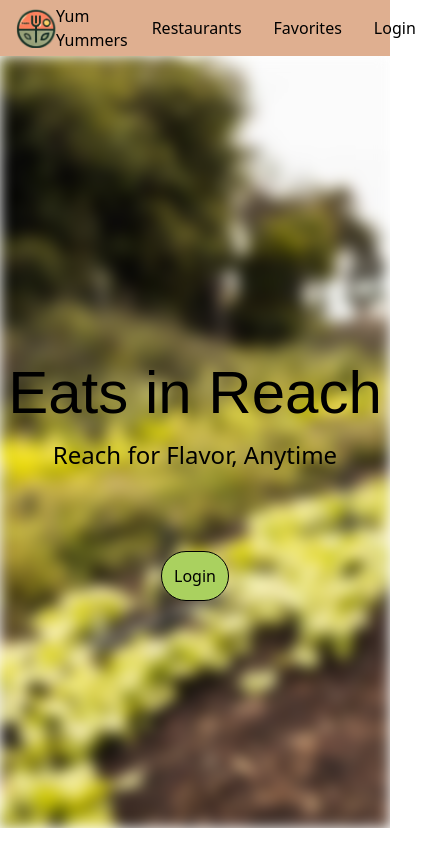
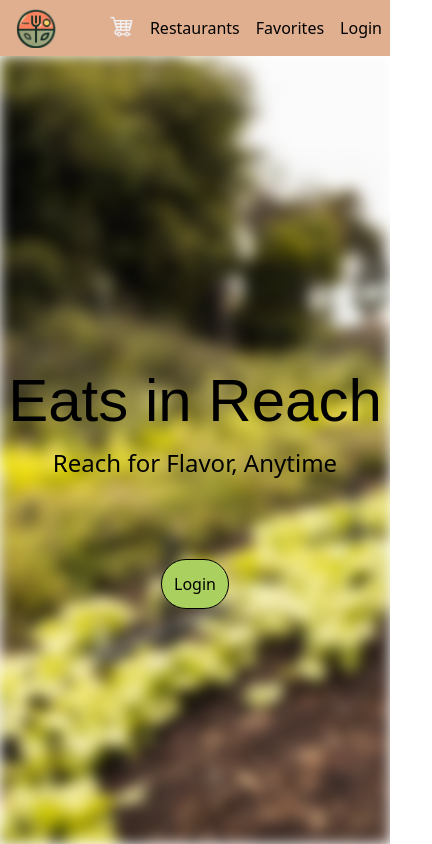
Before and after one commit to Bay-Valley-Tech-Code-Academy/EatsInReach, a Next.js app: page / in a window 390 px wide. Shown: the whole page, 432 px wide, since content can reach past the window. Built offline with nearby package versions, Linux system fonts and the light colour scheme; a web font is replaced by a local one.

Commit message:
fix(nav): Added some more fixes due to mobile view

```diff
--- a/src/app/Components/Navbar.js
+++ b/src/app/Components/Navbar.js
@@ -5,17 +5,16 @@ export default function Navbar() {
   return (
     <header className="bg-[#dfaf90] flex w-full items-center h-screen max-h-14 justify-between">
       {/*/Pages/Home?LandingPage*/}
-      <Link href="/">
-        <div className="flex mx-4 justify-between items-center ">
+      <div className="flex mx-4 justify-between items-center ">
+        <Link href="/">
           <Image src="/phLogo.png" height="30" width="40" alt="Yum Yummers" />
-
-          <h2>Yum Yummers</h2>
-        </div>
-      </Link>
+        </Link>
+        <h2 className="hidden sm:block pl-2">Yum Yummers</h2>
+      </div>
 
       <div className="flex">
         <Link href="/Pages/Cart">
-          <div className="hover:bg-[#bb9277] hover:p-4 hover p-4 ">
+          <div className="hover:bg-[#bb9277] p-2 sm:p-4">
             <Image
               src="/shoppingcart.png"
               height="15"
@@ -27,19 +26,19 @@ export default function Navbar() {
         </Link>
 
         <Link href="/Pages/Restaurants">
-          <div className="hover:bg-[#bb9277] hover:p-4 p-4 ">
+          <div className="hover:bg-[#bb9277] p-2 sm:p-4">
             <h2>Restaurants</h2>
           </div>
         </Link>
 
-        <Link href="/Pages/FavoritesPage">
-          <div className="hover:bg-[#bb9277] hover:p-4 p-4 ">
+        <Link href="/Pages/Favorites">
+          <div className="hover:bg-[#bb9277] p-2 sm:p-4">
             <h2>Favorites</h2>
           </div>
         </Link>
 
         <Link href="/Pages/UserProfile" className="hidden">
-          <div className="hover:bg-[#bb9277] hover:p-4 p-4">
+          <div className="hover:bg-[#bb9277] p-2 sm:p-4">
             <h2>User Profile</h2>
             {/*hidden until signed in*/}
           </div>
@@ -47,7 +46,7 @@ export default function Navbar() {
 
         {/*/pages/Vendor-UserLogin*/}
         <Link href="/Pages/Login">
-          <div className="hover:bg-[#bb9277] hover:p4 p-4 ">
+          <div className="hover:bg-[#bb9277] p-2 sm:p-4">
             <h2>Login</h2>
           </div>
         </Link>
--- a/src/app/Pages/LoginUser/page.js
+++ /dev/null
@@ -1,41 +0,0 @@
-"use client";
-
-import Link from "next/link";
-
-export default function LoginUser() {
-
-  const handleUserLogin = async (email, password, verifyPassword, signUp) => {
-    try {
-      const response = await fetch("/api/login", {
-        method: "POST",
-        headers: {
-          "Content-Type": "application/json",
-        },
-        body: JSON.stringify({
-          email,
-          password,
-          verifyPassword,
-          signUp,
-          role: "user", // Specify user role
-        }),
-      });
-
-      const data = await response.json();
-      if (response.ok) {
-        console.log("User login/signup successful:", data.message);
-        // redirect to user home page
-      } else {
-        console.error("Error:", data.error);
-      }
-    } catch (error) {
-      console.error("Fetch error:", error);
-    }
-  };
-
-  return (
-    <div >
-      <div>User Login</div>
-      <Link href="/">Back</Link>
-    </div>
-  );
-}
--- a/src/app/globals.css
+++ b/src/app/globals.css
@@ -3,7 +3,7 @@
 @tailwind utilities;
 
 .landing-page{
-  height: calc(100vh - 72px);
+  height: calc(100vh - 56px);
 }
 
 .login-page{
```
